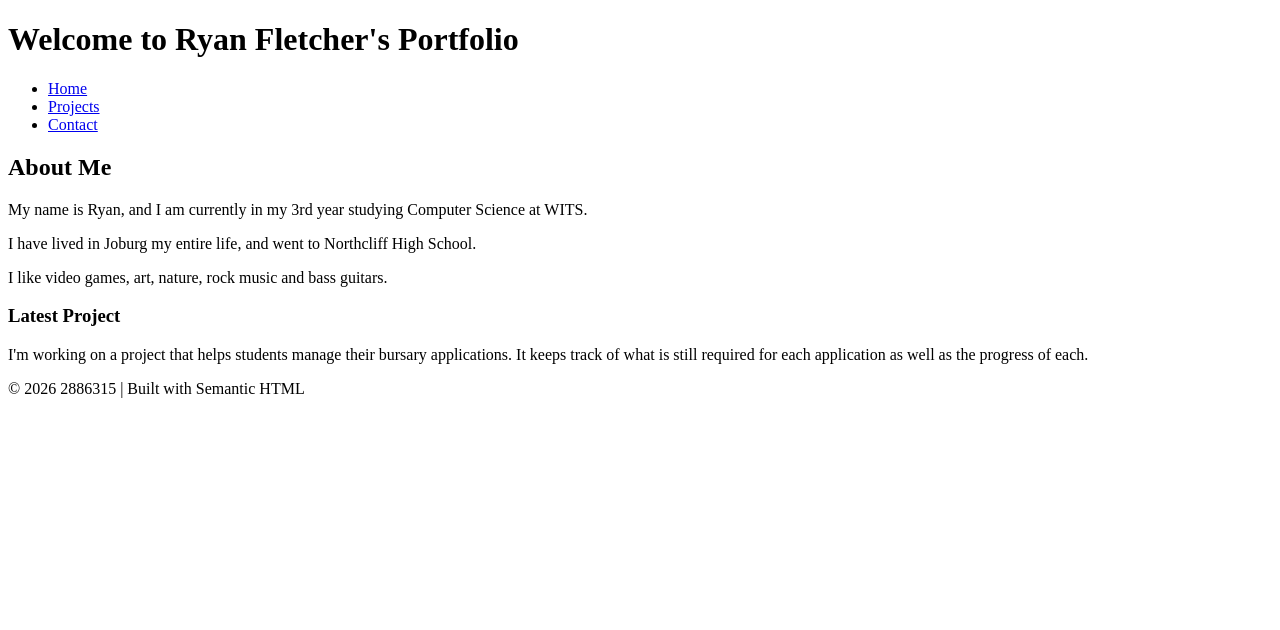
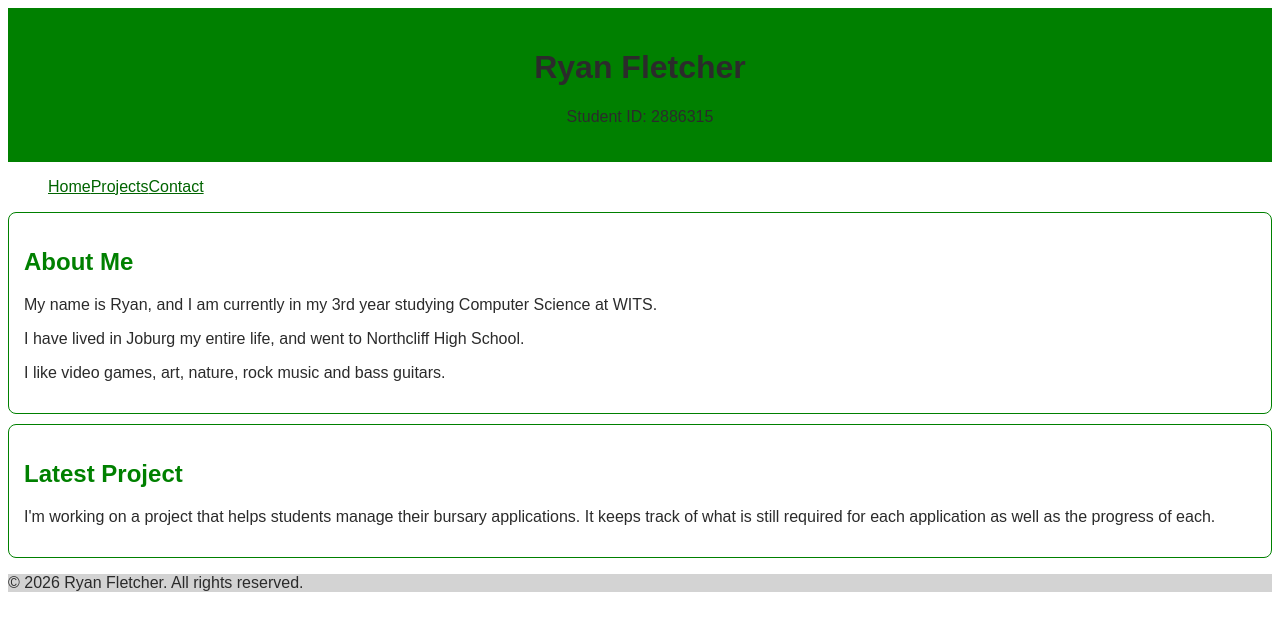
Before and after one commit to r-fletcher-student/2886315-portfolio, a plain HTML site: page index.html in a window 1280 px wide. Drawn offline with Linux system fonts and the light colour scheme.

Commit message:
Added styling with css

```diff
--- a/index.html
+++ b/index.html
@@ -4,9 +4,52 @@
     <meta charset="UTF-8">
     <meta name="viewport" content="width=device-width, initial-scale=1.0">
     <title>Ryan Fletcher's Portfolio</title>
+    <style>
+        body {
+            font-family: sans-serif;
+            color: #2b2b2b;
+        }
+
+        #main-header {
+            background-color: green;
+            text-align: center;
+            padding: 20px;
+        }
+
+        h1 {
+            font-size: 72;
+        }
+
+        h2 {
+            color: green;
+        }
+
+        nav ul {
+            display: flex;
+            list-style: none;
+        }
+
+        .card {
+            padding: 15px;
+            border: 1px solid green;
+            border-radius: 8px;
+            margin: 10px 0;
+        }
+
+        a {
+            color: darkgreen;
+        }
+
+        footer {
+            background-color: lightgray;
+        }
+    </style>
 </head>
 <body>
-    <h1> Welcome to Ryan Fletcher's Portfolio</h1>
+    <header id="main-header">
+        <h1>Ryan Fletcher</h1>
+        <p>Student ID: 2886315</p>
+    </header>
     <nav>
         <ul>
             <li><a href="#">Home</a></li>
@@ -15,17 +58,20 @@
         </ul>
     </nav>
     <main>
-        <section>
+        <section class="card" id="about">
             <h2>About Me</h2>
             <p>My name is Ryan, and I am currently in my 3rd year studying Computer Science at WITS.</p>
             <p>I have lived in Joburg my entire life, and went to Northcliff High School.</p>
             <p>I like video games, art, nature, rock music and bass guitars.</p>
-            <article>
-                <h3>Latest Project</h3>
+        </section>
+
+        <article class="card" id="projects">
+                <h2>Latest Project</h2>
                 <p>I'm working on a project that helps students manage their bursary applications. It keeps track of what is still required for each application as well as the progress of each.</p>
-            </article>
-        </section>
+        </article>
     </main>
-    <footer>© 2026 2886315 | Built with Semantic HTML</footer>
+    <footer>
+        <p>&copy; 2026 Ryan Fletcher. All rights reserved.</p>
+    </footer>
 </body>
 </html>
```
